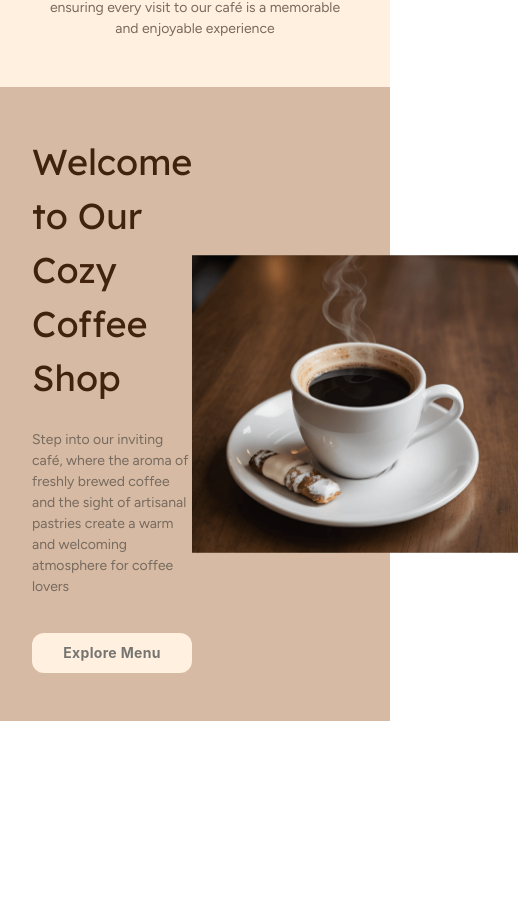
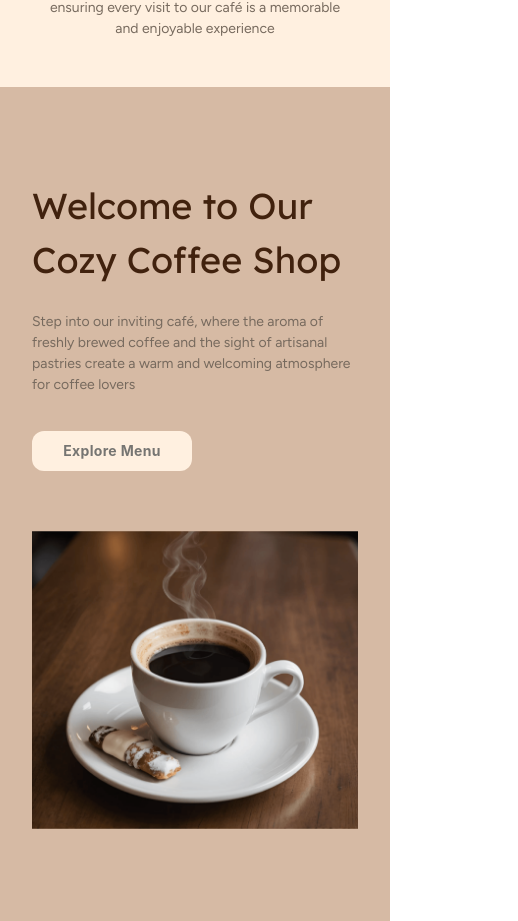
Before and after one commit to faoroj/Java-Spot, a React (Vite) app: page / in a window 390 px wide. Shown: the part 4012-4933 px from the top of the page, 518 px wide, since content can reach past the window. Before the commit the page ends 4733 px from the top, so only its background shows below. Built offline with nearby package versions, Linux system fonts and the light colour scheme.

Commit message:
welcome page responsiveness

```diff
--- a/src/sections/welcome.jsx
+++ b/src/sections/welcome.jsx
@@ -5,17 +5,17 @@ const Welcome = () => {
   return (
     <section className='max-container'>
 
-      <div className='flex items-center justify-between'>
+      <div className='flex custom:flex-row flex-col items-center justify-around gap-[60px] my-11'>
 
         <div className='flex flex-col items-start justify-center '>
-          <h1 className='sm:text-[47px] text-[36px] font-lexend text-start max-w-[450px] text-primary'>Welcome to Our <br/>Cozy Coffee Shop</h1>
+          <h1 className='sm:text-[47px] text-[36px] font-lexend max-w-[450px] text-primary'>Welcome to Our Cozy Coffee Shop</h1>
           <p className='sm:text-[16px] text-[14px] font-figtree max-w-[470px] mt-6 text-start text-lighterBrown'>Step into our inviting café, where the aroma of freshly brewed coffee and the sight
             of artisanal pastries create a warm and welcoming atmosphere for coffee lovers
           </p>
           <button type="button" className='custom__button__bevel mt-9 min-w-[160px]'>Explore Menu</button>
         </div>
 
-        <img src={Cozy01} alt='Coffee'/>
+        <img src={Cozy01} alt='Coffee' className='h-auto w-full max-w-[400px] lg:max-w-[500px] max-h-[400px] custom:max-h-[600px] object-cover'/>
 
 
       </div>
```
